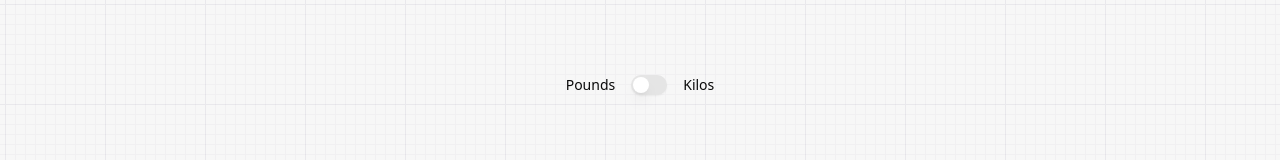
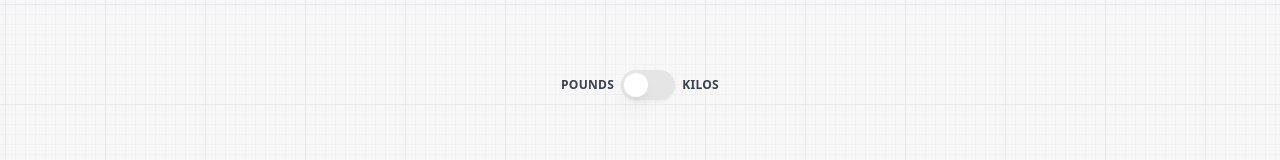
Before and after one commit to petecartwright/sets-n-plates, a Next.js app: page / in a window 1280 px wide. Shown: the part 301-461 px from the top of the page. Built offline with nearby package versions, Linux system fonts and the light colour scheme.

Commit message:
remove console logs, styling (#30)
* scaling, text size

```diff
--- a/src/pages/index.tsx
+++ b/src/pages/index.tsx
@@ -129,9 +129,6 @@ export default function SetsPage() {
   const [isKilos, setIsKilos] = useState<boolean>(false)
 
   const units = isKilos ? 'kilos' : 'pounds'
-
-  console.log('units', units)
-  console.log('isKilos', isKilos)
 
   const INITIAL_VALUES: ISetFormState = {
     barWeight: DEFAULT_BAR_WEIGHT[units].toString(),
@@ -294,16 +291,25 @@ export default function SetsPage() {
                 mt-20
             "
           >
-            <Label htmlFor="units" onClick={() => setIsKilos(false)}>
+            <Label
+              className="block uppercase tracking-wide text-gray-700 text-xs font-bold"
+              htmlFor="units"
+              onClick={() => setIsKilos(false)}
+            >
               Pounds
             </Label>
             <Switch
+              className="scale-150"
               id="weight-units"
               name="units"
               checked={isKilos}
               onCheckedChange={setIsKilos}
             />
-            <Label htmlFor="units" onClick={() => setIsKilos(true)}>
+            <Label
+              className="block uppercase tracking-wide text-gray-700 text-xs font-bold"
+              htmlFor="units"
+              onClick={() => setIsKilos(true)}
+            >
               Kilos
             </Label>
           </div>
```
